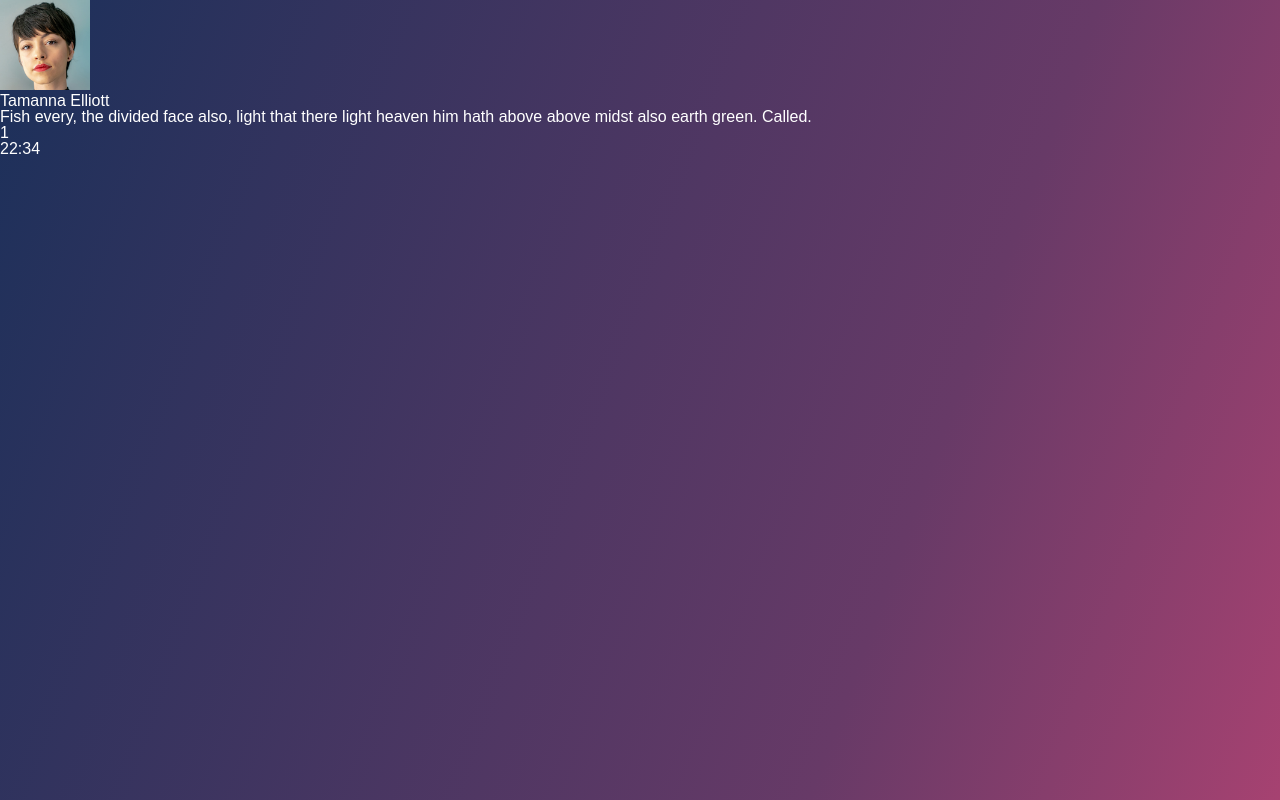
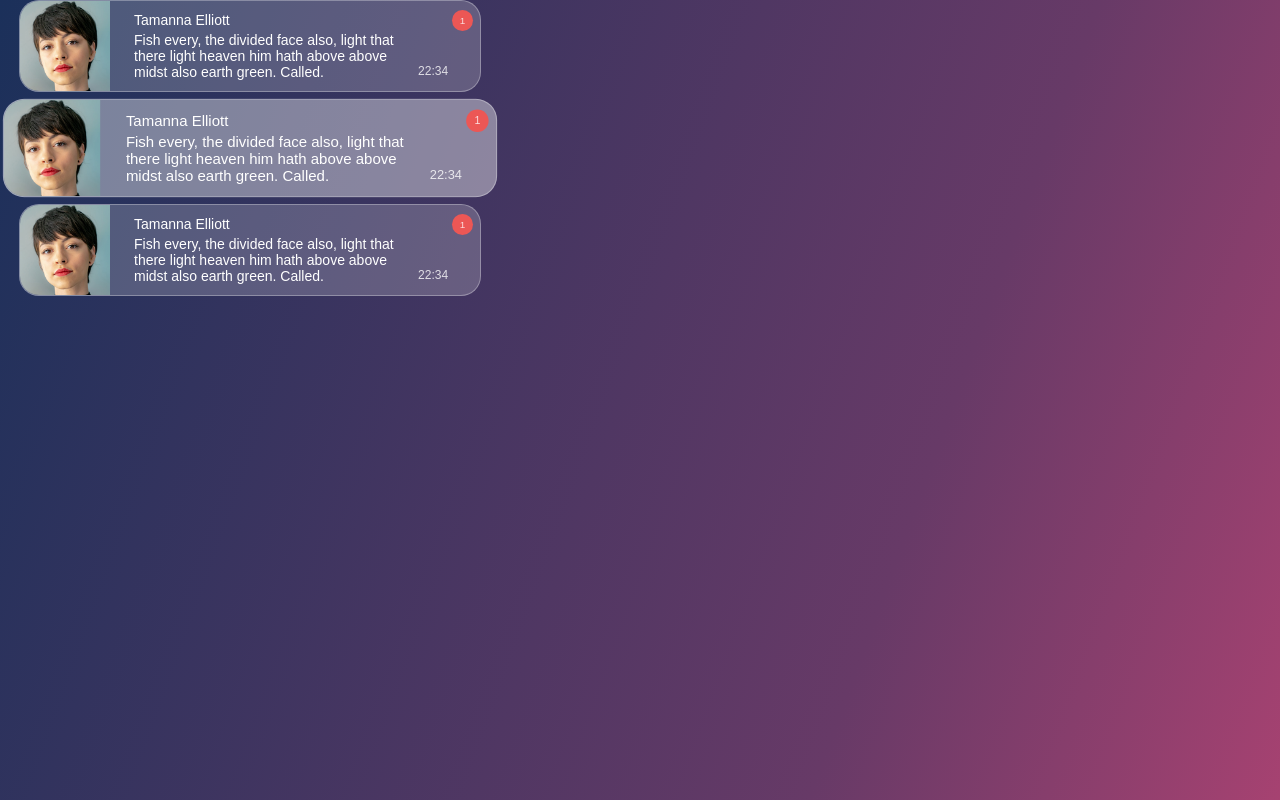
Before and after one commit to sincerely-manny/messenger.nextjs, a Next.js app: page / in a window 1280 px wide. Built offline with nearby package versions, Linux system fonts and the light colour scheme; a web font is replaced by a local one.

Commit message:
chat list markup

```diff
--- a/app/global.scss
+++ b/app/global.scss
@@ -6,6 +6,8 @@
 html,
 body {
     font-family: Ubuntu, sans-serif;
+    font-size: 14px;
+    line-height: normal;
     color: $white;
 }
 
--- /dev/null
+++ b/app/page.scss
@@ -0,0 +1,93 @@
+@import '../scss/variables.scss';
+
+.chats-list {
+    display: block;
+    width: 500px;
+
+    .chat-list-item {
+        cursor: pointer;
+
+        transform-origin: center center;
+
+        overflow: hidden;
+        display: flex;
+        gap: 15px;
+        align-items: center;
+        justify-content: space-between;
+
+        width: 460px;
+        height: 90px;
+        margin: 0 auto 10px;
+
+        background: $white20;
+        border: 1px solid $white30;
+        border-radius: 20px;
+
+        transition: box-shadow 0.3s, transform 0.3s, background 0.3s;
+
+        &:hover {
+            box-shadow: 0 0 7px $white40;
+        }
+
+        &.chat-list-item-active {
+            transform: scale(107%, 107%);
+            background: $white40;
+        }
+
+        .chat-list-image-container {
+            overflow: hidden;
+            flex-basis: 90px;
+            flex-shrink: 0;
+        }
+
+        .chat-list-last-message {
+            flex-basis: 260px;
+
+            .chat-list-name {
+                margin-bottom: 0.25rem;
+            }
+
+            .chat-list-message-preview {
+                font-weight: 300;
+            }
+        }
+
+        .chat-list-info {
+            position: relative;
+
+            width: 55px;
+            height: 4.8rem;
+            margin-top: -0.3rem;
+            padding: 0 7px 0 0;
+
+            font-weight: 300;
+            color: $white80;
+
+            .unread-counter {
+                float: right;
+
+                width: 1.5rem;
+                height: 1.5rem;
+
+                font-size: $p10;
+                line-height: 1.5rem;
+                text-align: center;
+
+                border-radius: 1.5rem;
+
+                transition: background 0.5s;
+
+                &:not(:empty) {
+                    background: $red;
+                }
+            }
+
+            time {
+                position: absolute;
+                bottom: 0;
+                left: 0;
+                font-size: $p12;
+            }
+        }
+    }
+}
--- a/app/page.tsx
+++ b/app/page.tsx
@@ -1,14 +1,20 @@
 import Image from 'next/image';
+import { type } from 'os';
+import './page.scss';
 
-export default function Home() {
+type ChatListItemProps = {
+    active?: boolean,
+};
+
+function ChatListItem(props: ChatListItemProps) {
+    const { active } = props;
     return (
-        <aside className="chats-list">
-            <div className="chat-list-item">
+        <div className={`chat-list-item ${active ? 'chat-list-item-active' : ''}`}>
             <div className="chat-list-image-container">
                 <Image
                     src="/avatars/av16.jpg"
-                        width={90}
-                        height={90}
+                    width={92}
+                    height={92}
                     alt="av16"
                     quality={100}
                     // placeholder="blur" // @TODO blurDataURL
@@ -30,6 +36,19 @@ export default function Home() {
                 </time>
             </div>
         </div>
+    );
+}
+
+ChatListItem.defaultProps = {
+    active: false,
+};
+
+export default function Home() {
+    return (
+        <aside className="chats-list">
+            <ChatListItem />
+            <ChatListItem active />
+            <ChatListItem />
         </aside>
     );
 }
--- a/scss/variables.scss
+++ b/scss/variables.scss
@@ -1,4 +1,12 @@
 $white: #fff;
+$white20: rgba(255 255 255 / 20%);
+$white30: rgba(255 255 255 / 30%);
+$white40: rgba(255 255 255 / 40%);
+$white80: rgba(255 255 255 / 80%);
 $dark-blue: #1b305a;
 $pink: #a64271;
 $red: #ec5755;
+
+$p14: 1rem;
+$p12: 0.86rem;
+$p10: 0.71rem;
```
Lines whose indentation alone changed are shown as unchanged.
